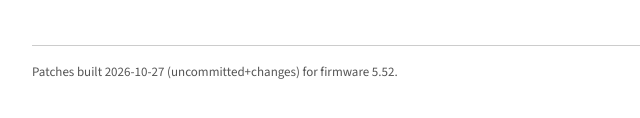
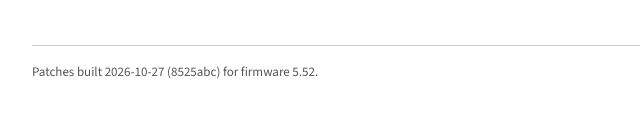
Before and after one commit to ASFaust/sp404mk2-jam-tricks, a plain HTML site: page web/index.html in a window 1280 px wide. Shown: the part 2196-2314 px from the top of the page, 284-924 px from the left. Drawn offline with Linux system fonts and the light colour scheme.

Commit message:
Build browser deployment from extracted sources

```diff
--- a/web/patches.json
+++ b/web/patches.json
@@ -1,7 +1,7 @@
 {
  "format": 1,
  "built": "2026-10-27",
- "source": "uncommitted+changes",
+ "source": "8525abc",
  "firmware": [
   {
    "version": "5.52",
```
Also changed, not shown: web/standalone.html (+1 -1 lines).
